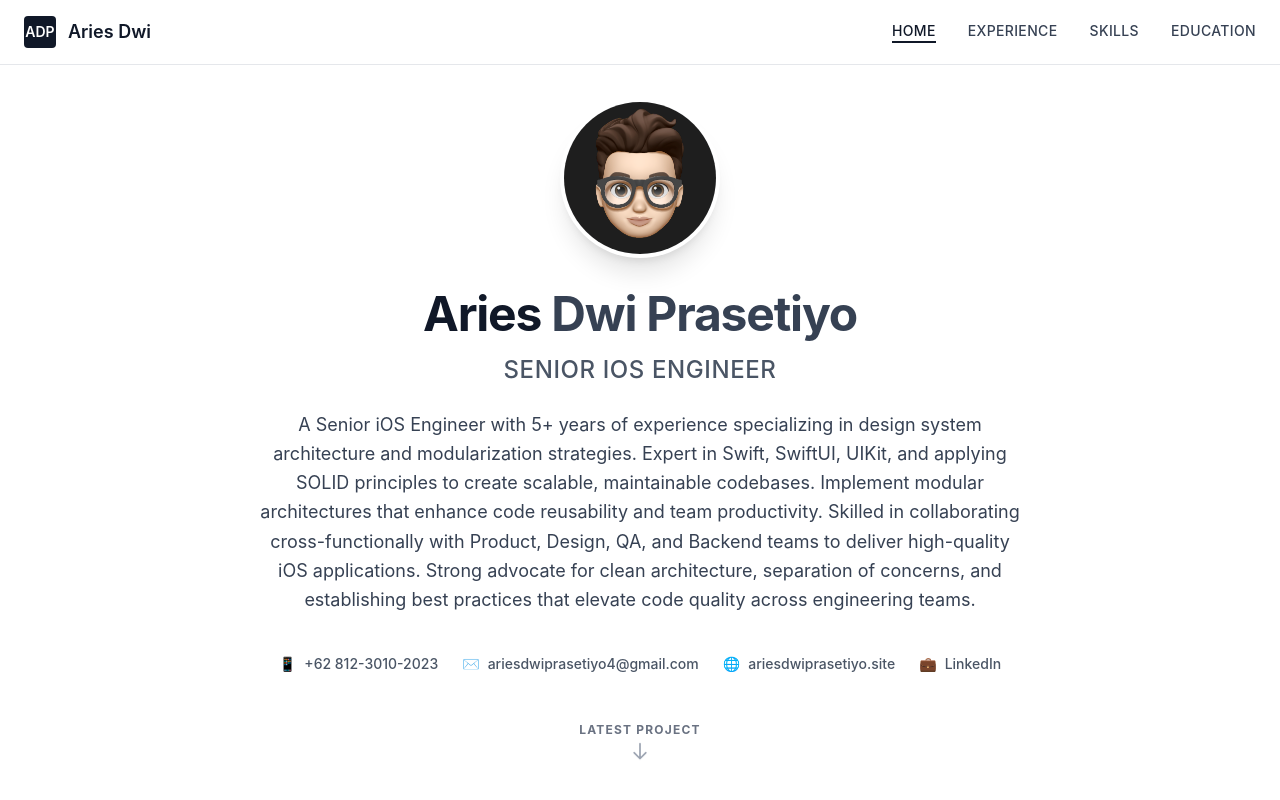
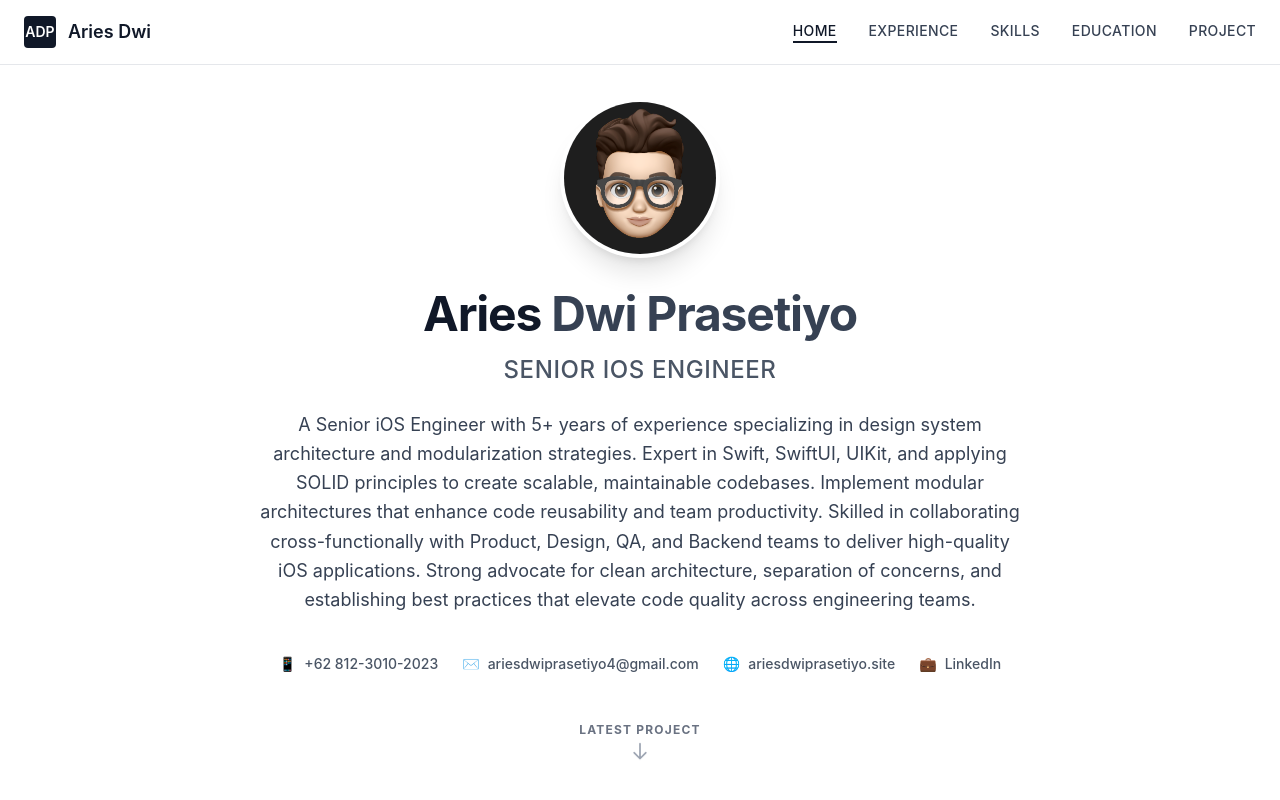
Before and after one commit to ariesdwi/resumeariesdwiprasetiyo, a React (Vite) app: page / in a window 1280 px wide. Shown: the top 800 px of the page. Built offline with nearby package versions, Linux system fonts and the light colour scheme; the HTML template or start-up script is replaced by a standard one.

Commit message:
feat: reorder navigation items in header

```diff
--- a/src/components/layout/Header.tsx
+++ b/src/components/layout/Header.tsx
@@ -16,6 +16,7 @@ export default function Header() {
     { name: 'Experience', href: '#experience' },
     { name: 'Skills', href: '#skills' },
     { name: 'Education', href: '#education' },
+    { name: 'Project', href: '#casha-overview' },
   ]
 
   const isActive = (href: string) => {
```
Also changed, not shown: 5 other files (tests, documents, lock files or other folders).
